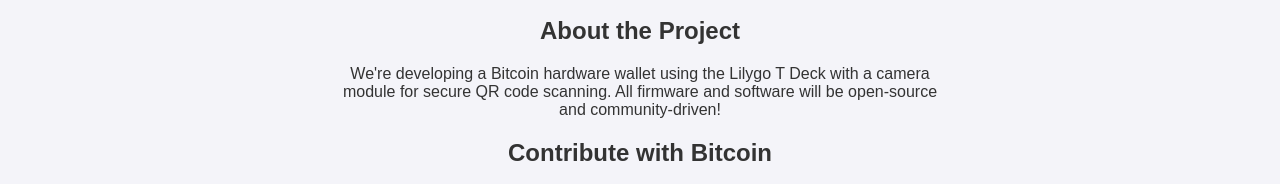
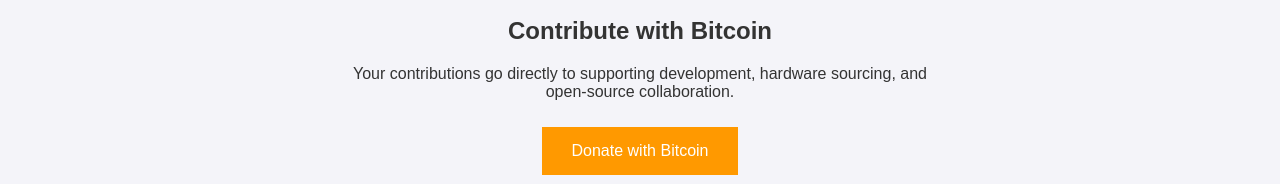
Before and after one commit to samsam380/satoshideck.xyz, a plain HTML site: page index.html in a window 1280 px wide. Shown: the part 537-721 px from the top of the page. Drawn offline with Linux system fonts and the light colour scheme.

Commit message:
Update index.html

```diff
--- a/index.html
+++ b/index.html
@@ -19,12 +19,6 @@
 
     <!-- Image Displayed Under the Text -->
     <img src="https://raw.githubusercontent.com/samsam380/satoshideck.xyz/main/LILYGO-T-DECK-1.jpg" alt="LILYGO T-Deck" width="300">
-        </section>
-
-
-        <section id="project-info">
-    <h2>About the Project</h2>
-    <p>We're developing a Bitcoin hardware wallet using the Lilygo T Deck with a camera module for secure QR code scanning. All firmware and software will be open-source and community-driven!</p>
         </section>
 
         <section id="donate">
```
